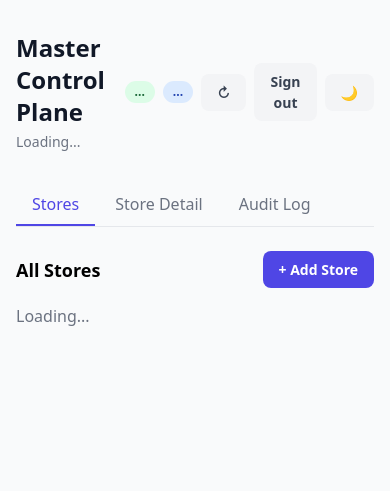
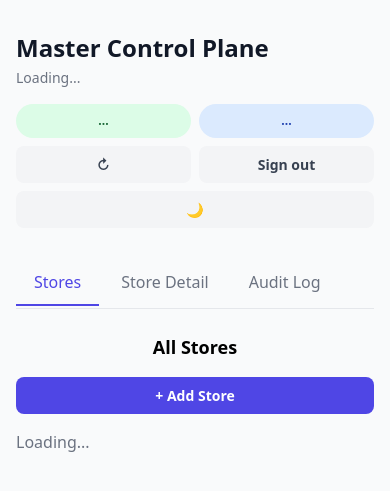
Before and after one commit to Joselgc1/Social-Media-Manager, a Python web app: template master/app/templates/master_dashboard.html in a window 390 px wide. Shown: the top 491 px of the page. Run offline with Jinja, Linux system fonts and the light colour scheme; the template is opened without the code that fills it, so the values that code supplies are empty; some libraries are stand-ins or nearby versions.

Commit message:
General chatbot fixes and mobile view

```diff
--- a/master/app/static/css/master_dashboard.css
+++ b/master/app/static/css/master_dashboard.css
@@ -1,7 +1,7 @@
 body { font-family: system-ui, -apple-system, sans-serif; }
 .card { background: white; border-radius: 12px; padding: 24px; box-shadow: 0 1px 3px rgba(0,0,0,0.1); transition: background-color 0.2s, box-shadow 0.2s; }
 .stat-number { font-size: 2rem; font-weight: 700; line-height: 1; }
-.badge { display: inline-block; padding: 2px 10px; border-radius: 999px; font-size: 0.75rem; font-weight: 600; }
+.badge { display: inline-flex; align-items: center; justify-content: center; gap: 6px; min-height: 2.1rem; padding: 5px 14px; border-radius: 999px; font-size: 0.75rem; font-weight: 600; line-height: 1.15; vertical-align: middle; }
 .badge-green { background: #dcfce7; color: #166534; }
 .badge-yellow { background: #fef9c3; color: #854d0e; }
 .badge-red { background: #fecaca; color: #991b1b; }
@@ -23,7 +23,7 @@ body { font-family: system-ui, -apple-system, sans-serif; }
 .badge.cursor-pointer { transition: all 0.15s; }
 .badge.cursor-pointer:hover { transform: translateY(-1px); box-shadow: 0 2px 6px rgba(0,0,0,0.15); filter: brightness(0.92); }
 select, input, textarea { border: 1px solid #d1d5db; border-radius: 8px; padding: 8px 12px !important; font-size: 0.875rem; background: white; color: #111827; transition: background-color 0.2s, border-color 0.2s, color 0.2s; box-sizing: border-box; }
-.tab { padding: 8px 16px; cursor: pointer; font-weight: 500; border-bottom: 2px solid transparent; color: #6b7280; transition: color 0.2s; }
+.tab { padding: 10px 18px; cursor: pointer; font-weight: 500; border-bottom: 2px solid transparent; color: #6b7280; transition: color 0.2s; white-space: nowrap; }
 .tab.active { color: #4f46e5; border-color: #4f46e5; }
 .fade-in { animation: fadeIn 0.3s ease-in; }
 @keyframes fadeIn { from { opacity: 0; transform: translateY(8px); } to { opacity: 1; transform: translateY(0); } }
@@ -53,6 +53,10 @@ select, input, textarea { border: 1px solid #d1d5db; border-radius: 8px; padding
 .cred-group-header { font-size: 0.75rem; font-weight: 700; text-transform: uppercase; letter-spacing: 0.05em; color: #9ca3af; margin-top: 16px; margin-bottom: 8px; padding-bottom: 4px; border-bottom: 1px solid #e5e7eb; }
 .cred-group-header:first-child { margin-top: 0; }
 
+.mobile-card-list { display: flex; flex-direction: column; gap: 12px; }
+.mobile-data-card { padding: 18px; }
+.mobile-card-header { display: flex; align-items: flex-start; justify-content: space-between; gap: 12px; margin-bottom: 12px; }
+
 /* Dark mode */
 .dark body { background: #0f172a; color: #f1f5f9; }
 .dark .card { background: #1e293b; box-shadow: 0 1px 3px rgba(0,0,0,0.3); }
@@ -81,3 +85,90 @@ select, input, textarea { border: 1px solid #d1d5db; border-radius: 8px; padding
 .dark .range-btn { color: #94a3b8; }
 .dark .range-btn.active { background: #6366f1; color: white; }
 .dark .cred-group-header { color: #64748b; border-color: #334155; }
+
+@media (max-width: 767px) {
+  .master-header,
+  .overview-toolbar,
+  .store-detail-toolbar {
+    flex-direction: column;
+    align-items: stretch;
+    gap: 16px;
+  }
+
+  .master-header-copy,
+  .store-detail-copy {
+    width: 100%;
+  }
+
+  .master-header-actions,
+  .store-detail-actions {
+    width: 100%;
+    display: flex;
+    flex-wrap: wrap;
+    gap: 10px;
+  }
+
+  .master-header-actions > *,
+  .store-detail-actions > * {
+    flex: 1 1 140px;
+    justify-content: center;
+    text-align: center;
+  }
+
+  .tab-bar {
+    overflow-x: auto;
+    overflow-y: hidden;
+    flex-wrap: nowrap;
+    scrollbar-width: none;
+    -ms-overflow-style: none;
+    padding-bottom: 2px;
+  }
+
+  .tab-bar::-webkit-scrollbar {
+    display: none;
+  }
+
+  .tab {
+    flex: 0 0 auto;
+  }
+
+  .overview-toolbar .btn {
+    width: 100%;
+  }
+
+  .modal {
+    width: calc(100vw - 24px);
+    padding: 20px;
+    max-height: 88vh;
+  }
+
+  .modal .flex.justify-end.gap-2,
+  .modal .flex.gap-2 {
+    flex-direction: column;
+    align-items: stretch;
+  }
+
+  .modal .btn {
+    width: 100%;
+  }
+
+  .cred-row {
+    flex-wrap: wrap;
+    align-items: flex-start;
+  }
+
+  .cred-row .btn {
+    flex: 1 1 calc(50% - 4px);
+  }
+
+  #audit-filters {
+    grid-template-columns: 1fr;
+    align-items: stretch;
+  }
+
+  #audit-filters select,
+  #audit-filters input,
+  #audit-filters button {
+    width: 100%;
+  }
+}
--- a/master/app/static/js/master_dashboard.js
+++ b/master/app/static/js/master_dashboard.js
@@ -10,6 +10,12 @@ let selectedStoreId = null;
 let currentTab = 'overview';
 let costDays = 1;
 let usageDays = 1;
+const MOBILE_BREAKPOINT = 768;
+let lastMobileViewport = window.innerWidth < MOBILE_BREAKPOINT;
+
+function isMobileViewport() {
+    return window.innerWidth < MOBILE_BREAKPOINT;
+}
 
 // ── Dark mode ───────────────────────────────────────────────
 function initDarkMode() {
@@ -85,6 +91,20 @@ function switchTab(tab) {
     if (tab === 'overview') loadStores();
     if (tab === 'audit') loadAuditLog();
 }
+
+window.addEventListener('resize', () => {
+    const mobile = isMobileViewport();
+    if (mobile === lastMobileViewport) return;
+    lastMobileViewport = mobile;
+
+    if (currentTab === 'overview' && stores.length) {
+        renderStoreCards();
+    } else if (currentTab === 'detail' && selectedStoreId) {
+        loadStoreDetail();
+    } else if (currentTab === 'audit') {
+        loadAuditLog();
+    }
+});
 
 // ── Stores Overview ─────────────────────────────────────────
 async function loadStores() {
@@ -285,13 +305,13 @@ async function loadStoreDetail() {
 function renderStoreDetail(store, stats, creds) {
     const container = document.getElementById('store-detail-content');
     container.innerHTML = `
-        <div class="flex items-center justify-between mb-6">
-            <div>
+        <div class="store-detail-toolbar flex items-center justify-between mb-6">
+            <div class="store-detail-copy">
                 <button onclick="switchTab('overview')" class="btn btn-secondary mb-2">&larr; Back</button>
                 <h2 class="text-2xl font-bold">${esc(store.name)}</h2>
                 <p class="text-gray-500 dark:text-gray-400">Owner: ${esc(store.owner_name || '—')} &bull; ${esc(store.owner_contact || '—')}</p>
             </div>
-            <div class="flex gap-2">
+            <div class="store-detail-actions flex gap-2">
                 ${store.app_url ? `<a href="${esc(store.app_url)}/admin/dashboard" target="_blank" class="btn btn-primary">Open Store Dashboard &rarr;</a>` : ''}
                 <button onclick="showEditStoreModal('${store.id}')" class="btn btn-secondary">Edit</button>
                 <button onclick="confirmDeleteStore('${store.id}', '${esc(store.name)}')" class="btn btn-danger">Delete</button>
@@ -387,7 +407,7 @@ function renderStoreDetail(store, stats, creds) {
         <!-- Store Info -->
         <div class="card">
             <h3 class="font-bold text-lg mb-3">Store Info</h3>
-            <div class="grid grid-cols-2 gap-3 text-sm">
+            <div class="grid grid-cols-1 md:grid-cols-2 gap-3 text-sm">
                 <div><span class="text-gray-500">App URL:</span> <span class="font-mono">${esc(store.app_url || '—')}</span></div>
                 <div><span class="text-gray-500">DB URL:</span> <span class="font-mono">${esc(store.db_url_masked || '—')}</span></div>
                 <div><span class="text-gray-500">Railway Service:</span> <span class="font-mono">${esc(store.railway_service_id || '—')}</span></div>
@@ -981,7 +1001,7 @@ async function loadRailwayStatus(storeId) {
                              depStatus === 'FAILED' ? 'badge-red' : 'badge-yellow';
 
             container.innerHTML = `
-                <div class="grid grid-cols-2 gap-3 text-sm">
+                <div class="grid grid-cols-1 md:grid-cols-2 gap-3 text-sm">
                     <div><span class="text-gray-500">Service:</span> <span class="font-semibold">${esc(svc.name || svc.id || '—')}</span></div>
                     <div><span class="text-gray-500">Last Deploy:</span> <span class="badge ${depBadge}">${esc(depStatus)}</span>
                         ${dep.createdAt ? `<span class="text-gray-400 ml-2">${new Date(dep.createdAt).toLocaleString()}</span>` : ''}
@@ -1042,6 +1062,24 @@ async function loadAuditLog() {
             container.innerHTML = '<p class="text-gray-500">No entries match the current filters.</p>';
             return;
         }
+        if (isMobileViewport()) {
+            container.innerHTML = `
+                <div class="mobile-card-list">
+                    ${logs.map(l => {
+                        const [label, cls] = _ACTION_LABELS[l.action] || [l.action, 'badge-blue'];
+                        return `
+                            <div class="card mobile-data-card">
+                                <div class="mobile-card-header">
+                                    <span class="badge ${cls}">${esc(label)}</span>
+                                    <span class="text-xs text-gray-500 dark:text-gray-400">${new Date(l.created_at).toLocaleString()}</span>
+                                </div>
+                                <div class="text-sm font-semibold text-gray-900 dark:text-gray-100">${esc(l.store_name || '—')}</div>
+                                <div class="text-sm text-gray-500 dark:text-gray-400 mt-2">${esc(l.detail || '')}</div>
+                            </div>`;
+                    }).join('')}
+                </div>`;
+            return;
+        }
         container.innerHTML = `
             <table class="w-full text-sm">
                 <thead>
@@ -1074,7 +1112,7 @@ function toggleAuditFilters() {
     const panel = document.getElementById('audit-filters');
     const btn = document.getElementById('audit-filter-toggle');
     const visible = panel.style.display !== 'none';
-    panel.style.display = visible ? 'none' : 'flex';
+    panel.style.display = visible ? 'none' : (isMobileViewport() ? 'grid' : 'flex');
     btn.innerHTML = visible ? 'Filters &#x25BC;' : 'Filters &#x25B2;';
 }
 
--- a/master/app/templates/master_dashboard.html
+++ b/master/app/templates/master_dashboard.html
@@ -20,12 +20,12 @@
     <div class="max-w-6xl mx-auto px-4 py-8">
 
     <!-- Header -->
-    <div class="flex items-center justify-between mb-8">
-        <div>
+    <div class="master-header flex items-center justify-between mb-8">
+        <div class="master-header-copy">
             <h1 class="text-2xl font-bold text-gray-900 dark:text-gray-100">Master Control Plane</h1>
             <p class="text-gray-500 dark:text-gray-400 text-sm mt-1" id="master-health-status">Loading...</p>
         </div>
-        <div class="flex gap-2 items-center">
+        <div class="master-header-actions flex gap-2 items-center">
             <span id="master-stores-badge" class="badge badge-green">...</span>
             <span id="master-active-badge" class="badge badge-blue">...</span>
             <button onclick="loadStores()" class="btn btn-secondary" title="Actualizar datos">&#x21bb;</button>
@@ -35,7 +35,7 @@
     </div>
 
     <!-- Tabs -->
-    <div class="flex gap-1 mb-6 border-b border-gray-200 dark:border-gray-700">
+    <div class="tab-bar flex gap-1 mb-6 border-b border-gray-200 dark:border-gray-700">
         <div class="tab active" data-tab="overview" onclick="switchTab('overview')">Stores</div>
         <div class="tab" data-tab="detail" onclick="if(selectedStoreId) switchTab('detail')">Store Detail</div>
         <div class="tab" data-tab="audit" onclick="switchTab('audit')">Audit Log</div>
@@ -58,7 +58,7 @@
             </div>
         </div>
 
-        <div class="flex items-center justify-between mb-4">
+        <div class="overview-toolbar flex items-center justify-between mb-4">
             <h2 class="text-lg font-bold">All Stores</h2>
             <button onclick="showAddStoreModal()" class="btn btn-primary">+ Add Store</button>
         </div>
--- a/store/app/ai/prompts.py
+++ b/store/app/ai/prompts.py
@@ -137,6 +137,8 @@ def _build_customer_context(customer: dict | None) -> str:
     if city:
         parts.append(f"Ciudad: {city}")
 
+    parts.append("Importante: no asumas el método de pago por tags o compras anteriores; debes preguntarlo en la compra actual si el cliente aún no lo dijo.")
+
     last_addr = customer.get("last_shipping_address")
     if last_addr:
         parts.append(f"Última dirección de envío: {last_addr}")
```
Also changed, not shown: store/app/static/css/dashboard.css (+75 -0 lines), store/app/static/js/dashboard.js (+179 -0 lines), store/app/templates/dashboard.html (+5 -5 lines), store/prompts/system_prompt.md (+2 -1 lines).
